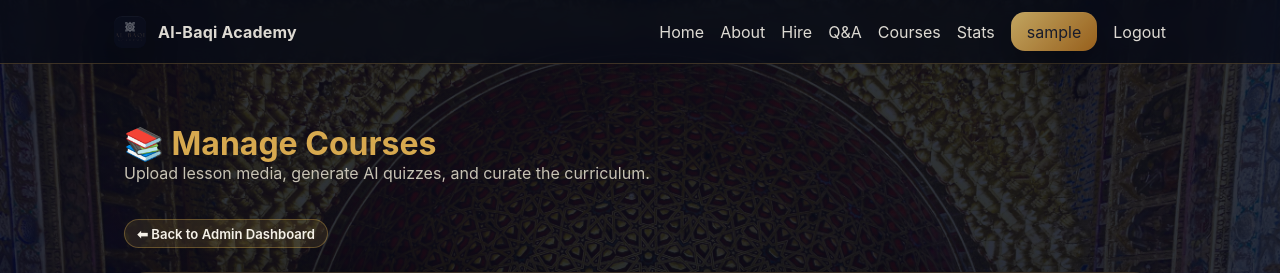
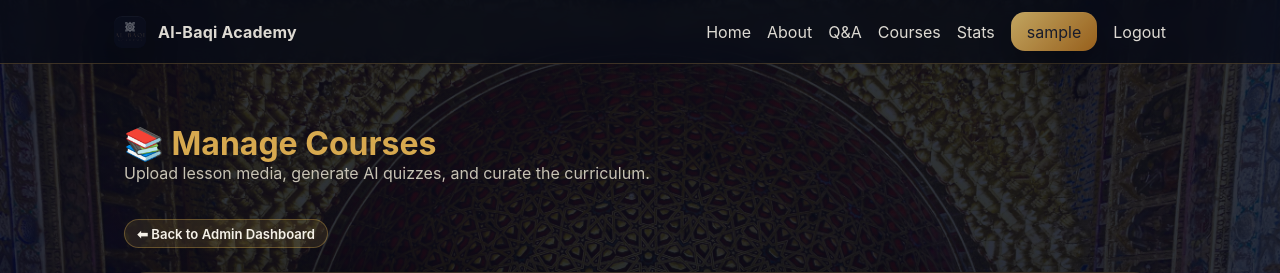
Before and after one commit to Raafay-Siddiqui/mlasjadweb, a Flask app: page /admin/courses in a window 1280 px wide. Shown: the top 273 px of the page. Run offline with Flask 3, Linux system fonts and the light colour scheme; the visitor is signed in with stand-in values (Sample User, id 1); data that the repository does not hold is empty.

Commit message:
Polish navigation and backup script

```diff
--- a/templates/base.html
+++ b/templates/base.html
@@ -477,7 +477,6 @@
       <!-- Desktop Navigation -->
       <a href="{{ url_for('index') }}">Home</a>
       <a href="{{ url_for('index') }}#about">About</a>
-      <a href="{{ url_for('index') }}#hire">Hire</a>
       <a href="{{ url_for('index') }}#qa">Q&A</a>
 
       {% if session.get('user') %}
@@ -502,7 +501,6 @@
       <button class="mobile-nav-close" onclick="toggleMobileNav(false)" aria-label="Close navigation">✕</button>
       <a href="{{ url_for('index') }}">Home</a>
       <a href="{{ url_for('index') }}#about">About</a>
-      <a href="{{ url_for('index') }}#hire">Hire</a>
       <a href="{{ url_for('index') }}#qa">Q&A</a>
 
       {% if session.get('user') %}
```
Also changed, not shown: 2 other files.
